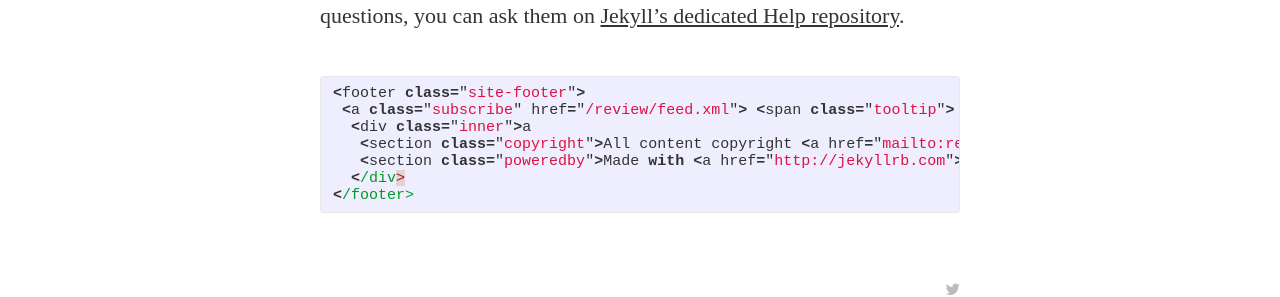
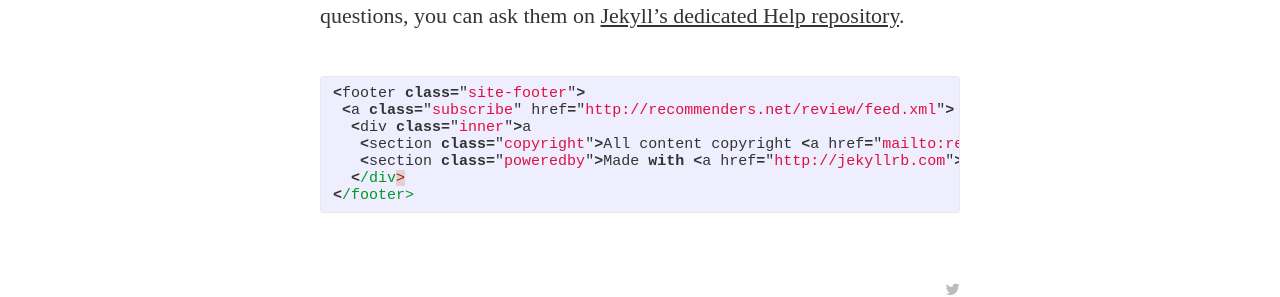
Before and after one commit to recommenders/review, a Jekyll site: the page built from _posts/2014-10-22-recsys-review-bootstrap.markdown, in a window 1280 px wide. Shown: the part 899-1196 px from the top of the page. Built offline with Jekyll 4.4.1, drawn with Linux system fonts in a browser that asks for light colours; nearby versions of some CDN libraries; some web fonts are replaced; Markdown is read by kramdown in place of the engine named in the settings.

Commit message:
Updated config

```diff
--- a/_config.yml
+++ b/_config.yml
@@ -21,8 +21,8 @@ paginate:	5
 
 maincat: index
 
-url: "http://recommenders.net" # the base hostname & protocol for your site
-baseurl: "/review"
+url: "http://recommenders.net/review" # the base hostname & protocol for your site
+baseurl: "http://recommenders.net/review"
 
 # social icons and sharing options
 social:
```
